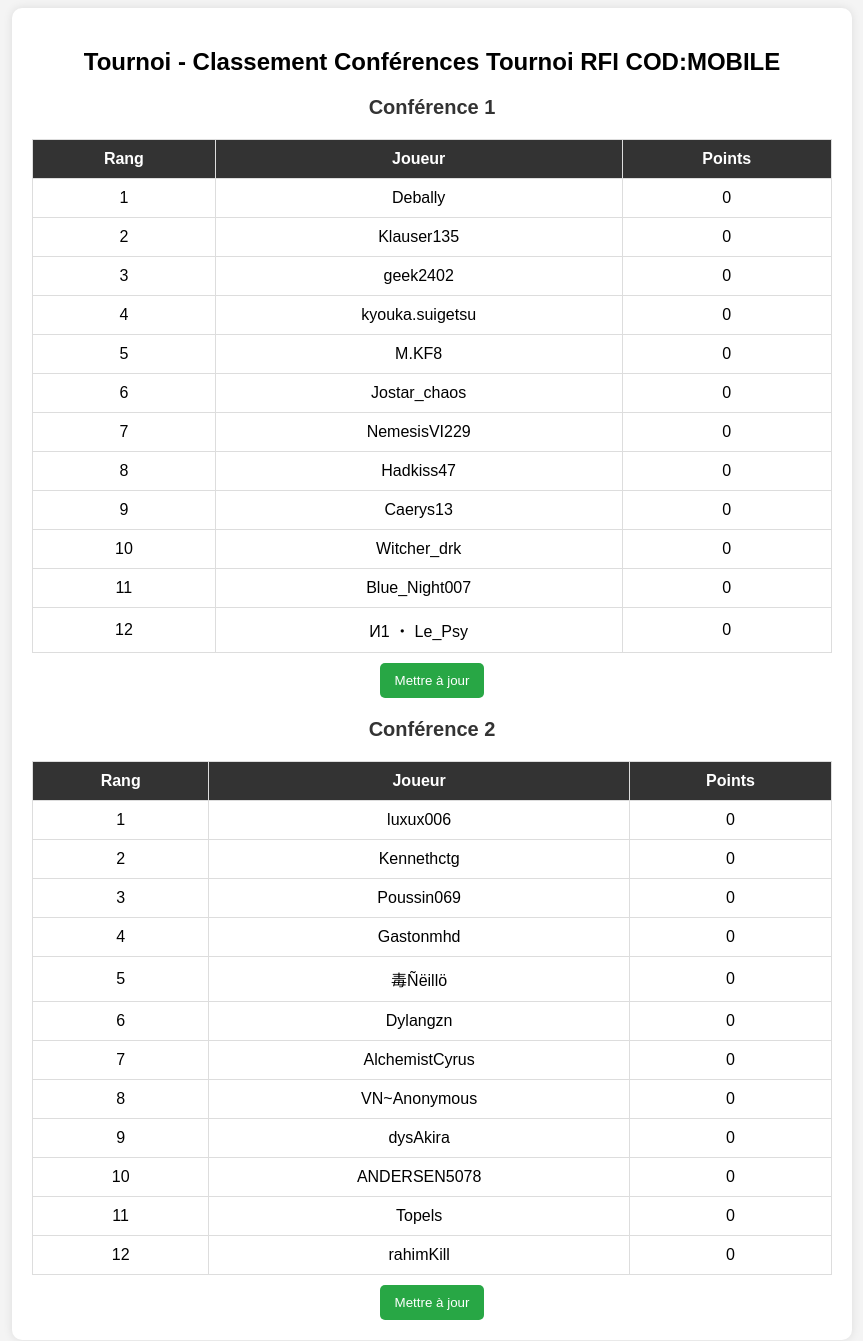
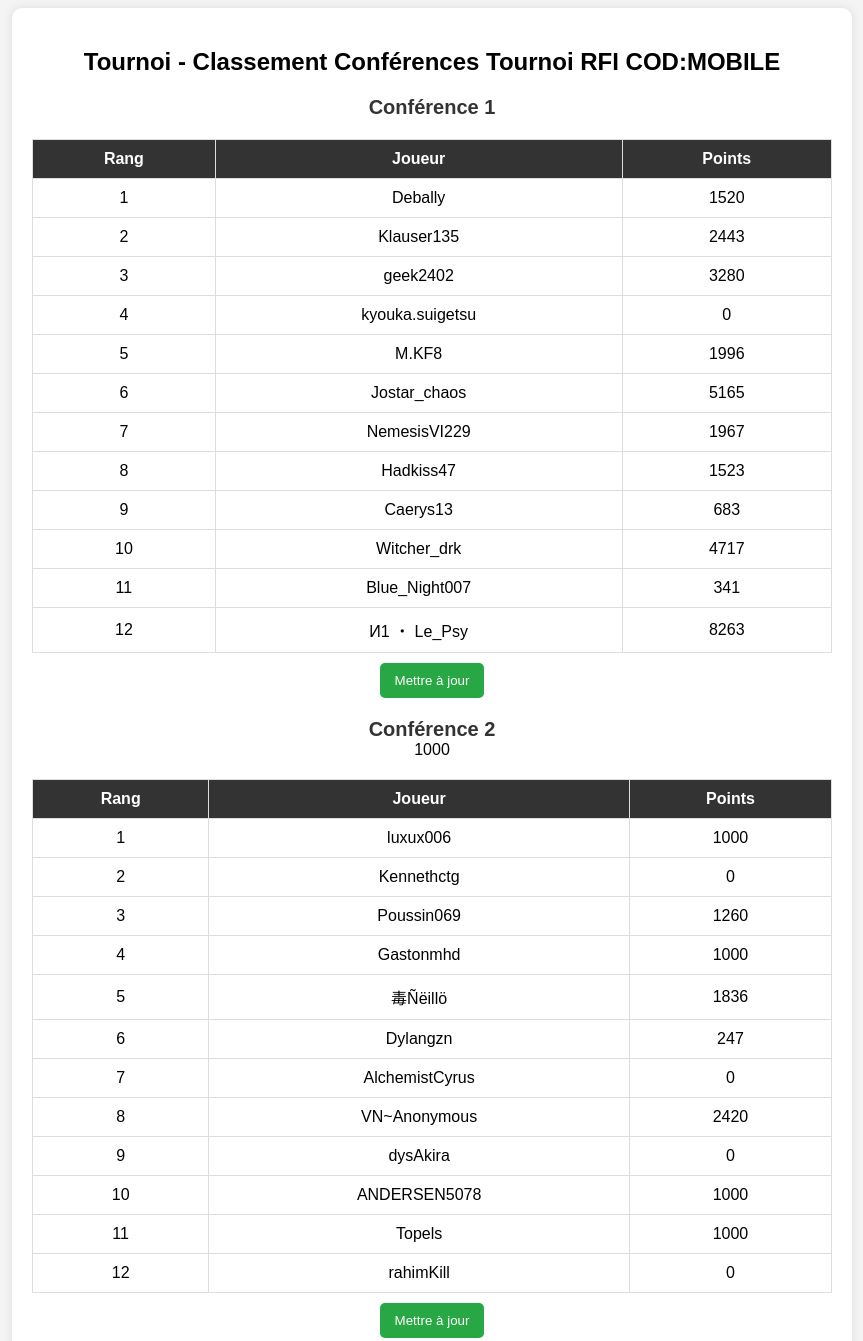
Before and after one commit to ANDERSEN5078/Interface_recap_tournoi_cod, a plain HTML site: page index.html in a window 1280 px wide. Shown: the whole page, without its empty margins (208-1071 px from the left). Drawn offline with Linux system fonts and the light colour scheme.

Commit message:
Update index.html

```diff
--- a/index.html
+++ b/index.html
@@ -62,18 +62,18 @@
                 <tr><th>Rang</th><th>Joueur</th><th>Points</th></tr>
             </thead>
             <tbody>
-                <tr><td>1</td><td>Debally</td><td>0</td></tr>
-                <tr><td>2</td><td>Klauser135</td><td>0</td></tr>
-                <tr><td>3</td><td>geek2402</td><td>0</td></tr>
+                <tr><td>1</td><td>Debally</td><td>1520</td></tr>
+                <tr><td>2</td><td>Klauser135</td><td>2443</td></tr>
+                <tr><td>3</td><td>geek2402</td><td>3280</td></tr>
                 <tr><td>4</td><td>kyouka.suigetsu</td><td>0</td></tr>
-                <tr><td>5</td><td>M.KF8</td><td>0</td></tr>
-                <tr><td>6</td><td>Jostar_chaos</td><td>0</td></tr>
-                <tr><td>7</td><td>NemesisVI229</td><td>0</td></tr>
-                <tr><td>8</td><td>Hadkiss47</td><td>0</td></tr>
-                <tr><td>9</td><td>Caerys13</td><td>0</td></tr>
-                <tr><td>10</td><td>Witcher_drk</td><td>0</td></tr>
-                <tr><td>11</td><td>Blue_Night007</td><td>0</td></tr>
-                <tr><td>12</td><td>И1 ・ Le_Psy</td><td>0</td></tr>
+                <tr><td>5</td><td>M.KF8</td><td>1996</td></tr>
+                <tr><td>6</td><td>Jostar_chaos</td><td>5165</td></tr>
+                <tr><td>7</td><td>NemesisVI229</td><td>1967</td></tr>
+                <tr><td>8</td><td>Hadkiss47</td><td>1523</td></tr>
+                <tr><td>9</td><td>Caerys13</td><td>683</td></tr>
+                <tr><td>10</td><td>Witcher_drk</td><td>4717</td></tr>
+                <tr><td>11</td><td>Blue_Night007</td><td>341</td></tr>
+                <tr><td>12</td><td>И1 ・ Le_Psy</td><td>8263</td></tr>
             </tbody>
         </table>
         <button onclick="promptForKey('conference1')">Mettre à jour</button>
@@ -84,17 +84,17 @@
                 <tr><th>Rang</th><th>Joueur</th><th>Points</th></tr>
             </thead>
             <tbody>
-                <tr><td>1</td><td>luxux006</td><td>0</td></tr>
+                <tr><td>1</td><td>luxux006</td><td>1000</td></tr>
                 <tr><td>2</td><td>Kennethctg</td><td>0</td></tr>
-                <tr><td>3</td><td>Poussin069</td><td>0</td></tr>
-                <tr><td>4</td><td>Gastonmhd</td><td>0</td></tr>
-                <tr><td>5</td><td>毒Ñëillö</td><td>0</td></tr>
-                <tr><td>6</td><td>Dylangzn</td><td>0</td></tr>
+                <tr><td>3</td><td>Poussin069</td><td>1260</td></tr>
+                <tr><td>4</td><td>Gastonmhd</td><td>1000</td></tr>
+                <tr><td>5</td><td>毒Ñëillö</td><td>1836</td></tr>
+                <tr><td>6</td><td>Dylangzn</td><td>247</td></tr>
                 <tr><td>7</td><td>AlchemistCyrus</td><td>0</td></tr>
-                <tr><td>8</td><td>VN~Anonymous</td><td>0</td></tr>
-                <tr><td>9</td><td>dysAkira</td><td>0</td></tr>
-                <tr><td>10</td><td>ANDERSEN5078</td><td>0</td></tr>
-                <tr><td>11</td><td>Topels</td><td>0</td></tr>
+                <tr><td>8</td><td>VN~Anonymous</td><td>2420</td></tr>
+                <tr><td>9</td><td>dysAkira</td><td>0</td>1000</tr>
+                <tr><td>10</td><td>ANDERSEN5078</td><td>1000</td></tr>
+                <tr><td>11</td><td>Topels</td><td>1000</td></tr>
                 <tr><td>12</td><td>rahimKill</td><td>0</td></tr>
             </tbody>
         </table>
```
